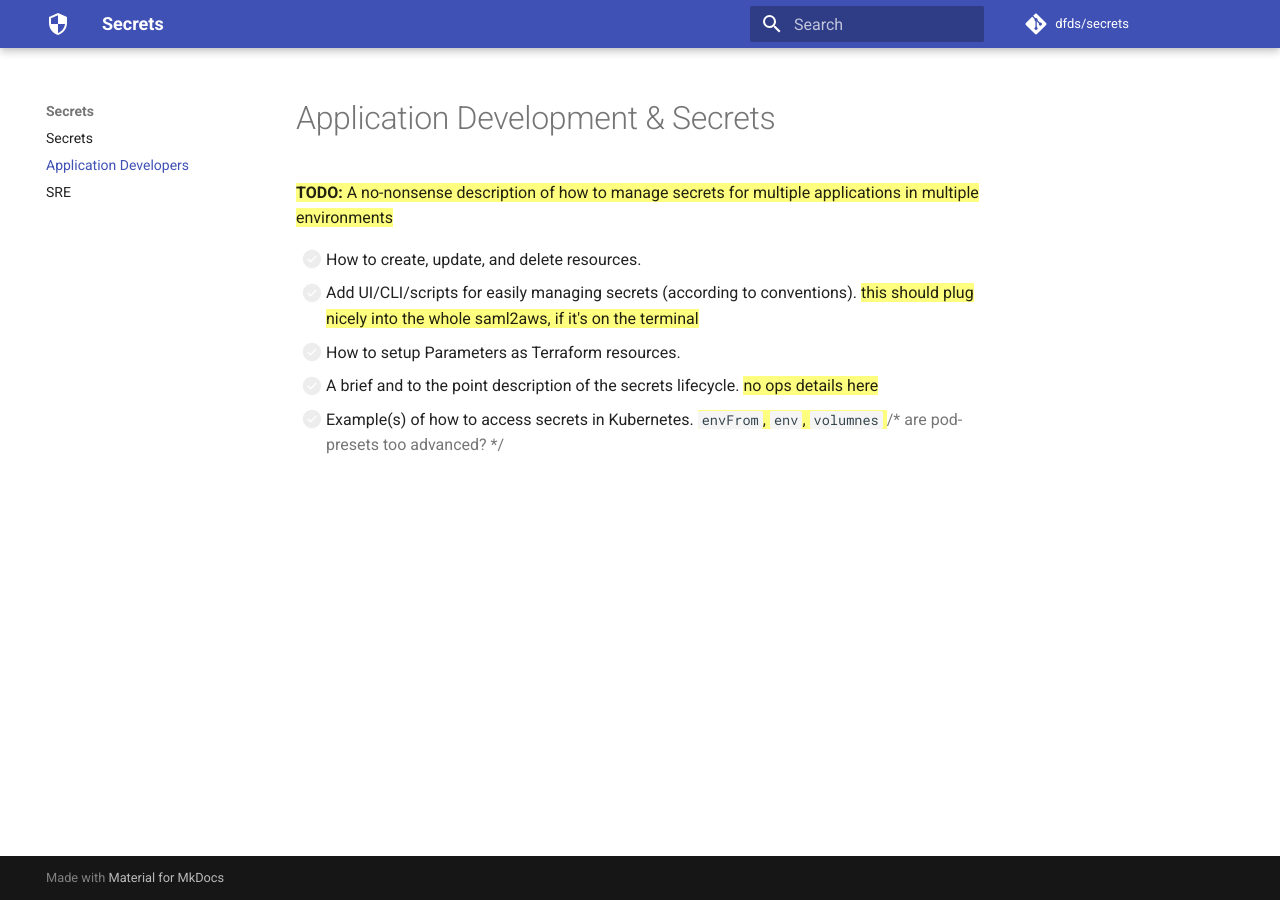
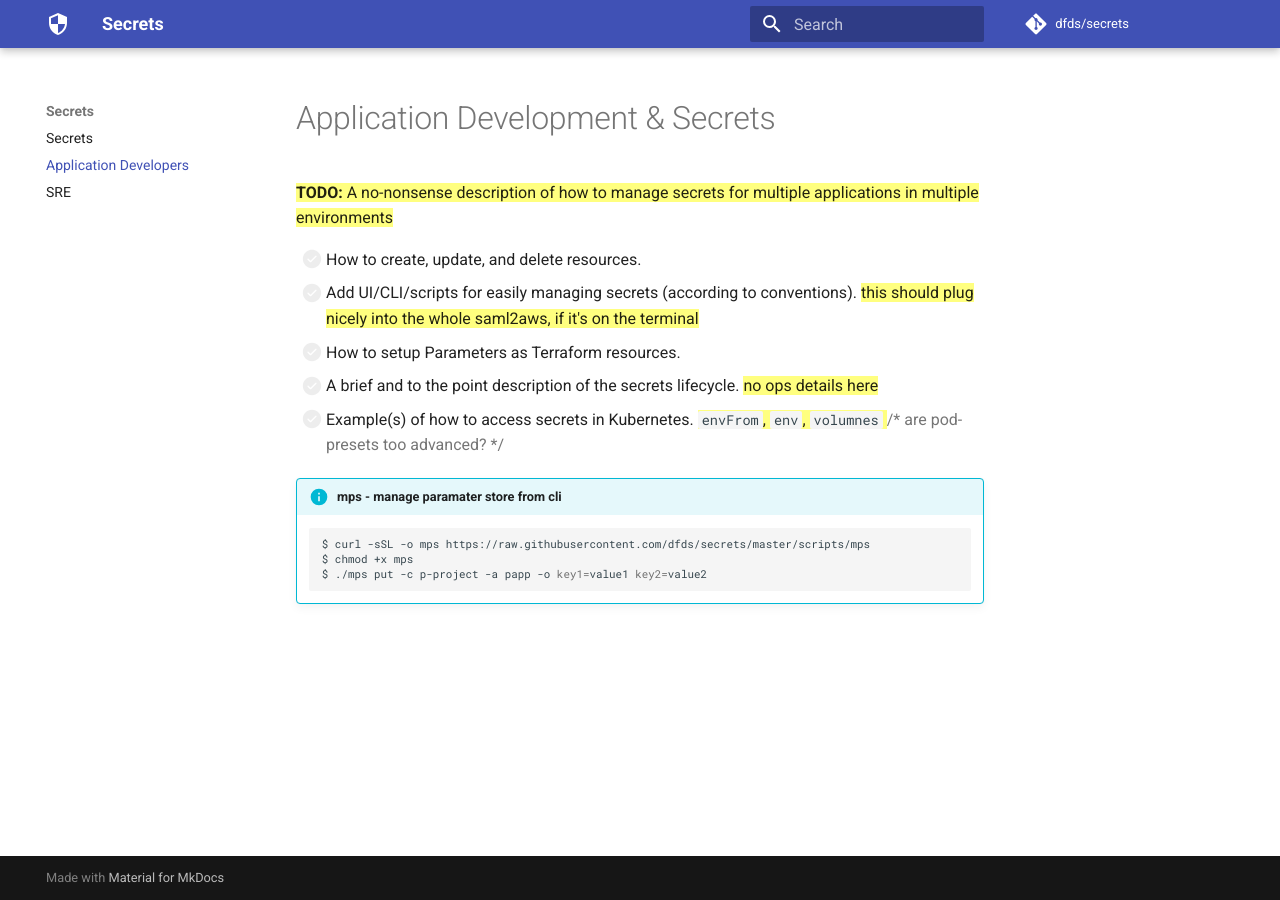
Before and after one commit to dfds/secrets, an MkDocs documentation site: the page built from docs/application-developers.md, in a window 1280 px wide. Built offline with MkDocs 1.6.1 and Material for MkDocs 9.7.7, drawn with Linux system fonts in a browser that asks for light colours; comment, search, counter and statistics services are not loaded; old or Windows-style settings are respelled for this version of MkDocs.

Commit message:
add mps (manage parameter store) bash script

````diff
--- a/docs/application-developers.md
+++ b/docs/application-developers.md
@@ -7,3 +7,10 @@
 - [ ] How to setup Parameters as Terraform resources.
 - [ ] A brief and to the point description of the secrets lifecycle. {== no ops details here ==}
 - [ ] Example(s) of how to access secrets in Kubernetes. {== `envFrom`, `env`, `volumnes` ==} {>> are pod-presets too advanced? <<}
+
+!!! info "mps - manage paramater store from cli"
+    ```bash
+    $ curl -sSL -o mps https://raw.githubusercontent.com/dfds/secrets/master/scripts/mps
+    $ chmod +x mps
+    $ ./mps put -c p-project -a papp -o key1=value1 key2=value2
+    ```
````
Also changed, not shown: 1 other file.
